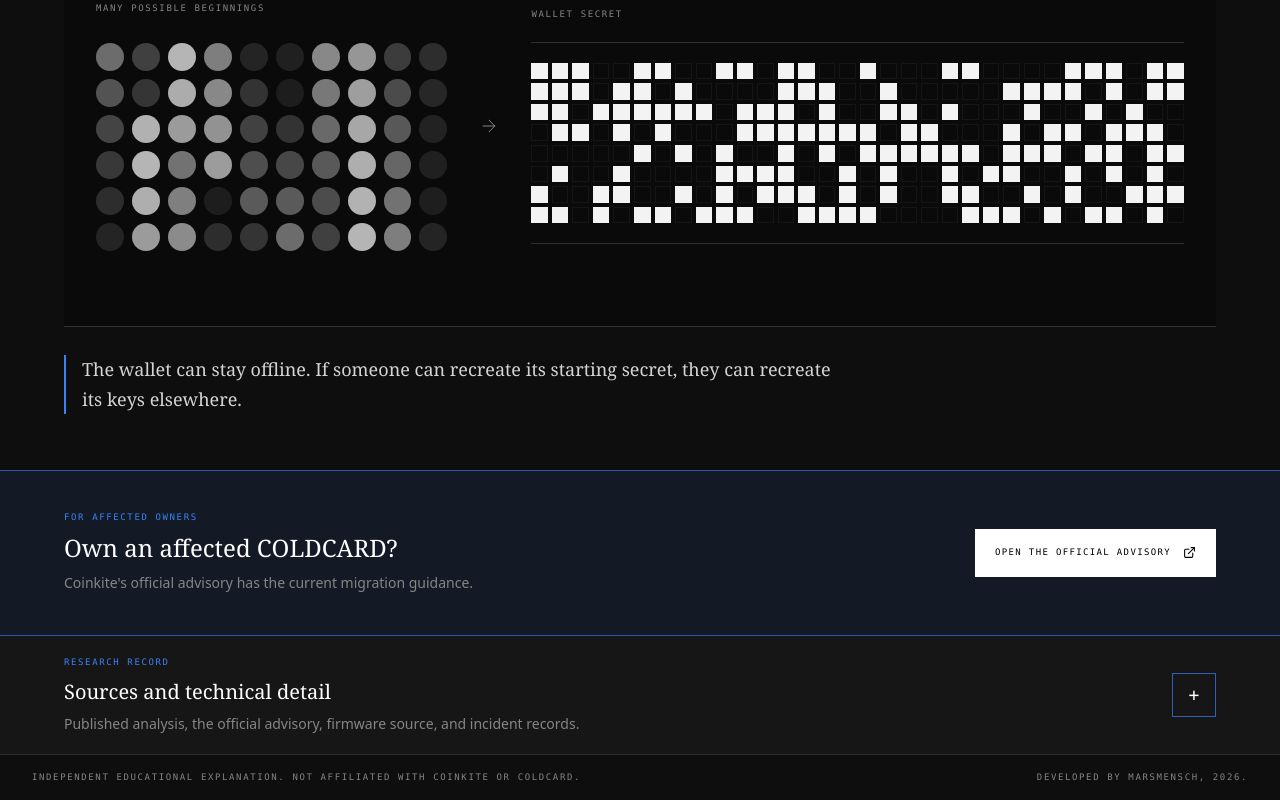
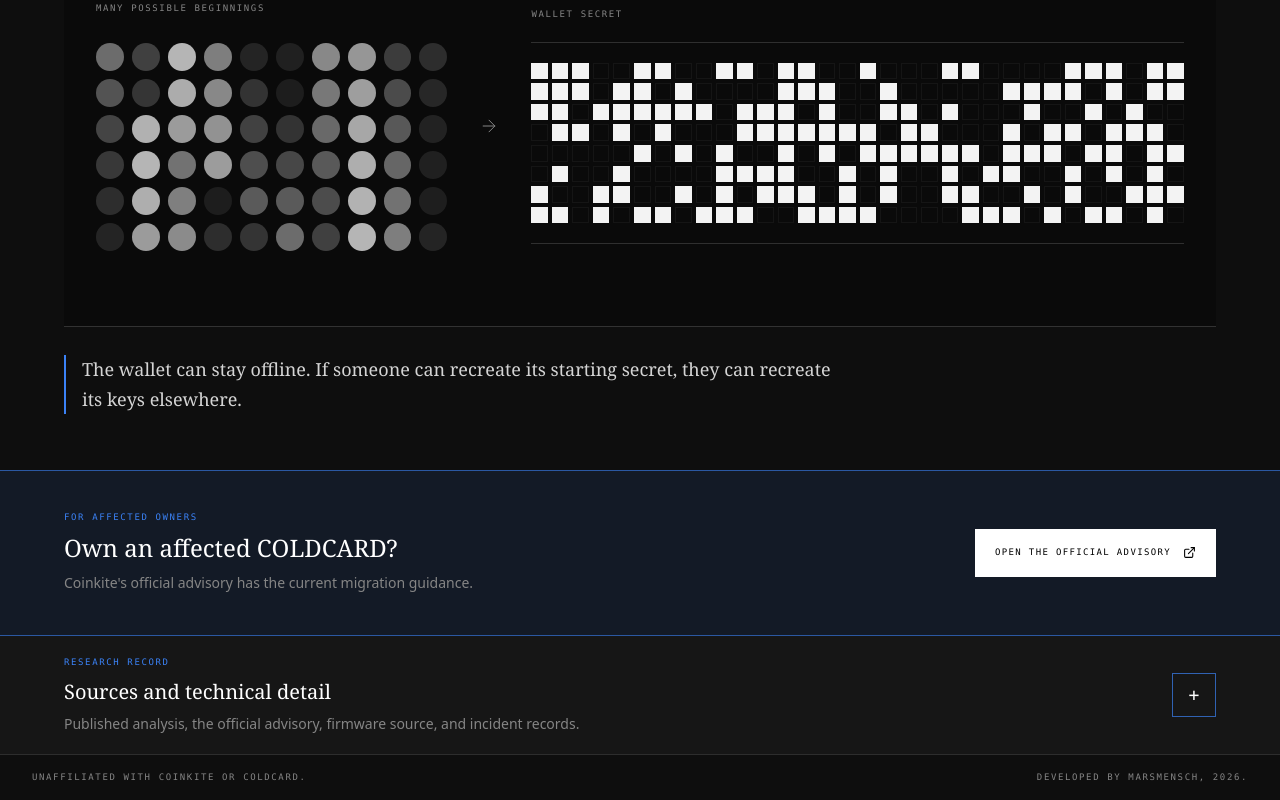
Before and after one commit to mars-llm/coldcard-entropy-collapse, a Next.js app: page / in a window 1280 px wide. Shown: the part 692-1492 px from the top of the page. Built offline with nearby package versions, Linux system fonts and the light colour scheme.

Commit message:
Fix GitHub Pages asset path

```diff
--- a/components/EntropyStudy.tsx
+++ b/components/EntropyStudy.tsx
@@ -307,7 +307,7 @@
       </main>
 
       <footer className="flex flex-col gap-2 px-4 py-4 font-mono text-[9px] uppercase tracking-[0.18em] text-ink-muted sm:flex-row sm:items-center sm:justify-between md:px-8">
-        <span>Independent educational explanation. Not affiliated with Coinkite or COLDCARD.</span>
+        <span>Unaffiliated with Coinkite or COLDCARD.</span>
         <span>Developed by Marsmensch, 2026.</span>
       </footer>
     </div>
--- a/next.config.mjs
+++ b/next.config.mjs
@@ -1,7 +1,7 @@
 /** @type {import('next').NextConfig} */
 const nextConfig = {
   output: 'export',
-  basePath: process.env.NODE_ENV === 'production' ? '/entropy-collapse' : '',
+  basePath: process.env.NODE_ENV === 'production' ? '/coldcard-entropy-collapse' : '',
   trailingSlash: true,
   images: {
     unoptimized: true,
```
